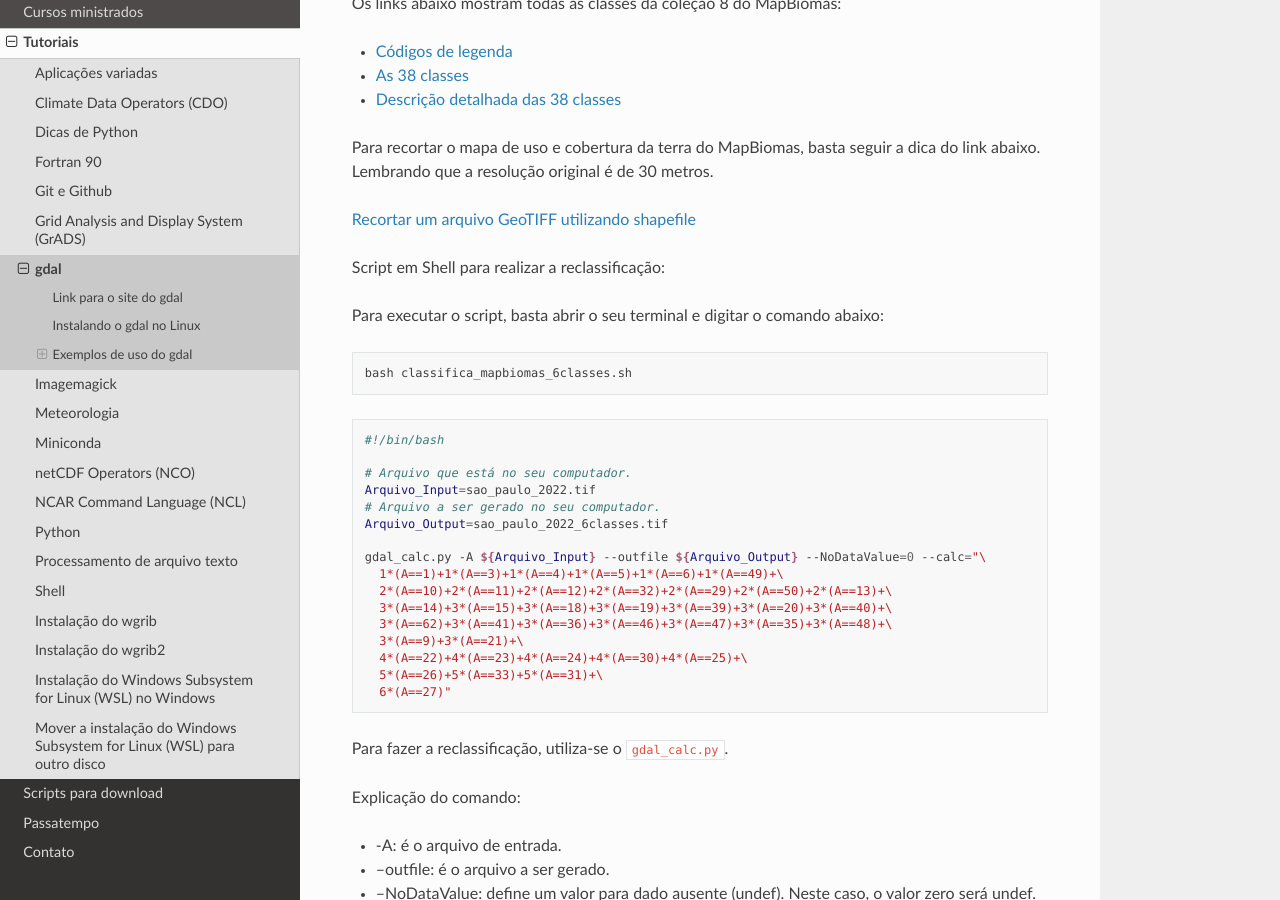
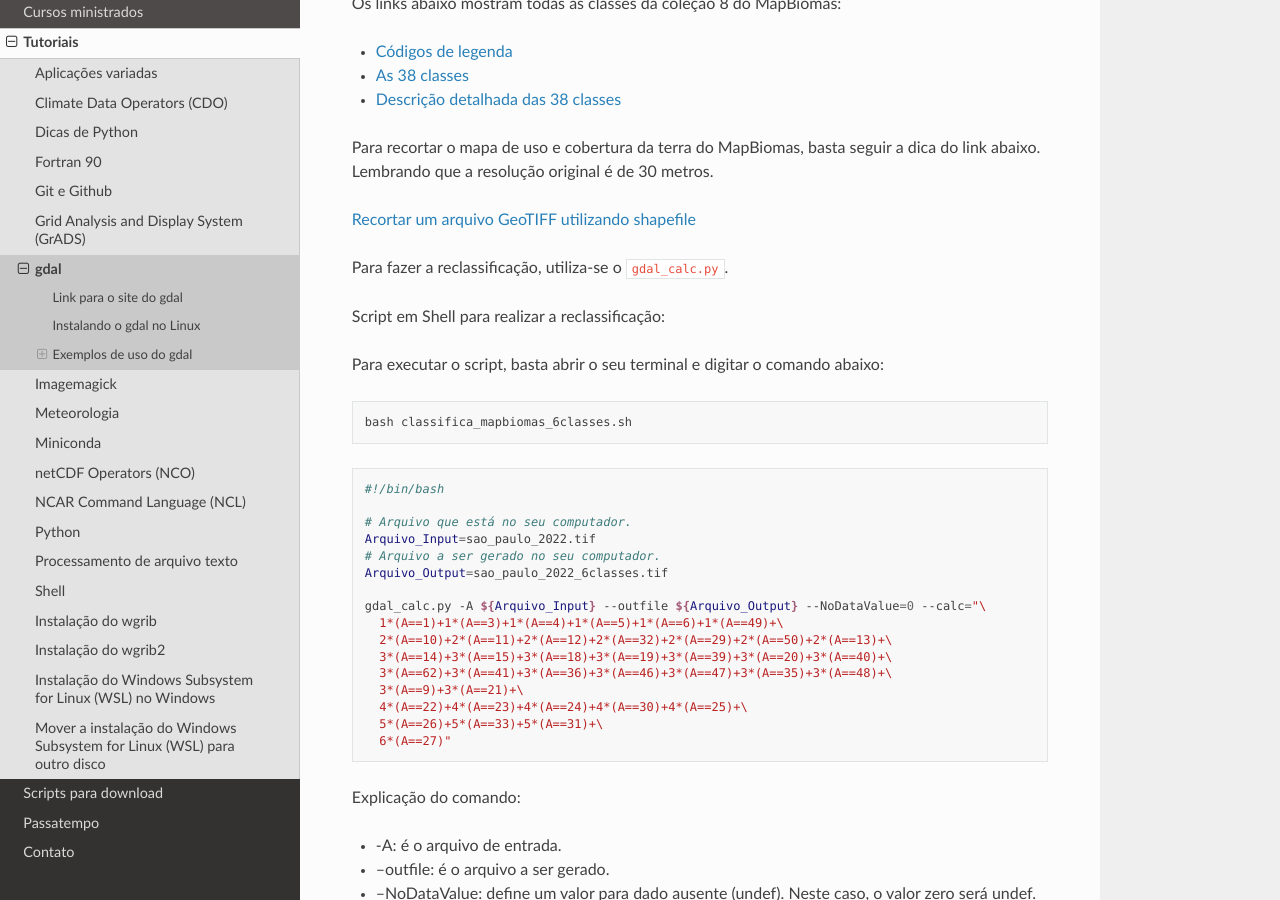
Before and after one commit to jgmsantos/homepage, a Sphinx documentation site: the page built from docs/pages/tutoriais/gdal.md, in a window 1280 px wide and 900 px high, scrolled down 2056 px. Built offline with Sphinx 7.4.7 and the Read the Docs theme 2.0.0, drawn with Linux system fonts in a browser that asks for light colours; pages that are not in the unit, such as notebooks, are missing from menus; part of the change alters nothing that is shown.

````diff
--- a/docs/pages/tutoriais/gdal.md
+++ b/docs/pages/tutoriais/gdal.md
@@ -82,6 +82,8 @@ Para recortar o mapa de uso e cobertura da terra do MapBiomas, basta seguir a di
 
 [Recortar um arquivo GeoTIFF utilizando shapefile](https://www.youtube.com/watch?v=tiCxRcr4q3Q&t=4s&ab_channel=CursosLibertatem)
 
+Para fazer a reclassificação, utiliza-se o `gdal_calc.py`.
+
 Script em Shell para realizar a reclassificação:
 
 Para executar o script, basta abrir o seu terminal e digitar o comando abaixo:
@@ -109,8 +111,6 @@ gdal_calc.py -A ${Arquivo_Input} --outfile ${Arquivo_Output} --NoDataValue=0 --c
   6*(A==27)"
 ```
 
-Para fazer a reclassificação, utiliza-se o `gdal_calc.py`.
-
 Explicação do comando:
 
 * -A: é o arquivo de entrada.
````
